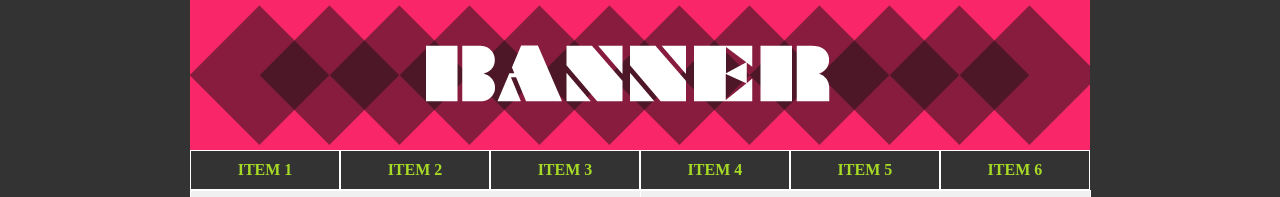
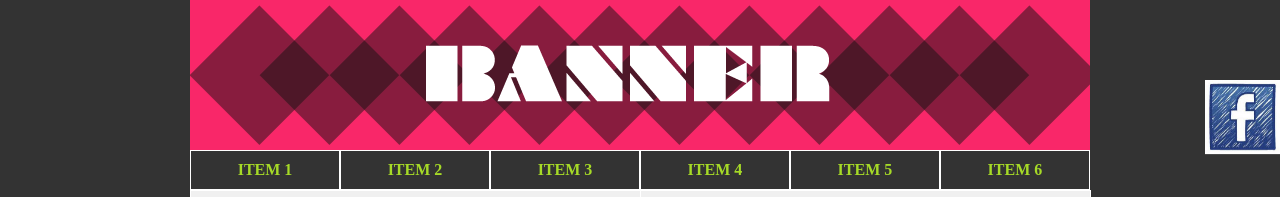
Before and after one commit to alNYCDA/ResponsiveLayout, a plain HTML site: page index.html in a window 1280 px wide. Shown: the top 197 px of the page. Drawn offline with Linux system fonts and the light colour scheme.

Commit message:
Added Fixed Social Media Icon

```diff
--- a/index.html
+++ b/index.html
@@ -16,6 +16,11 @@
 			<meta name="viewport" content="initial-scale=1">
 		</head>
 		<body>
+			<div id="socialMediaIcon">
+				<a href="http://www.facebook.com">
+					<img src="images/fb_icon.jpg"/>
+				</a>
+			</div>
 			<div id="banner">
 				<img src="images/banner.png"/>
 			</div>
--- a/styles/desktop.css
+++ b/styles/desktop.css
@@ -2,6 +2,16 @@ body{
 	background-color:#333;
 	padding:0px;
 	margin:0px;
+}
+
+#socialMediaIcon{
+	position:fixed;
+	top:10%;
+	right:0px;
+	width:75px;
+}
+#socialMediaIcon img{
+	width:100%;
 }
 
 #banner{
--- a/styles/mobile.css
+++ b/styles/mobile.css
@@ -2,6 +2,16 @@ body{
 	background-color:#333;
 	padding:0px;
 	margin:0px;
+}
+
+#socialMediaIcon{
+	position:fixed;
+	bottom:0px;
+	right:0px;
+	width:75px;
+}
+#socialMediaIcon img{
+	width:100%;
 }
 
 #banner{
--- a/styles/tablet.css
+++ b/styles/tablet.css
@@ -2,6 +2,16 @@ body{
 	background-color:#333;
 	padding:0px;
 	margin:0px;
+}
+
+#socialMediaIcon{
+	position:fixed;
+	top:10%;
+	right:0px;
+	width:75px;
+}
+#socialMediaIcon img{
+	width:100%;
 }
 
 #banner{
```
Also changed, not shown: images/fb_icon.jpg (added).
